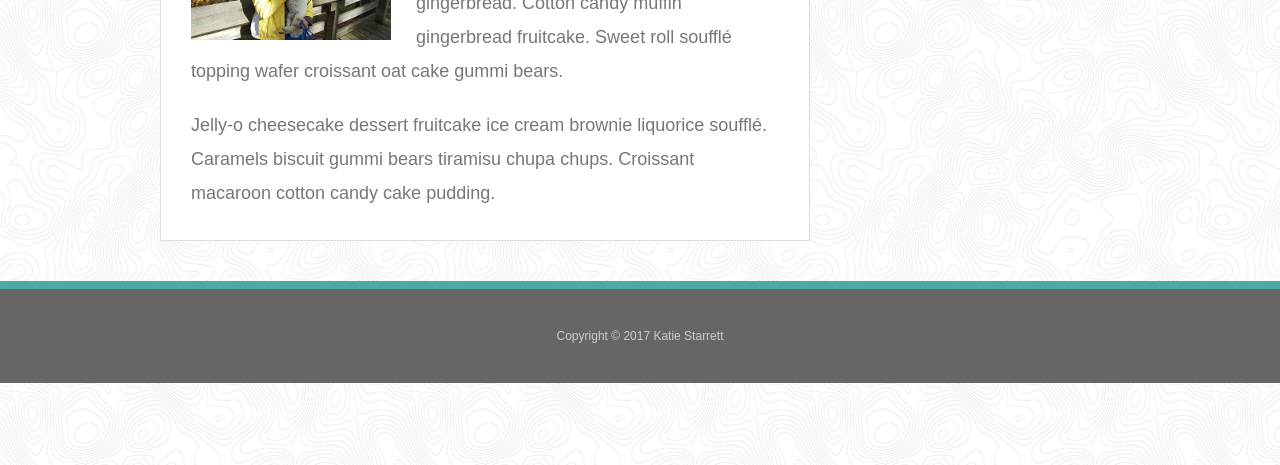
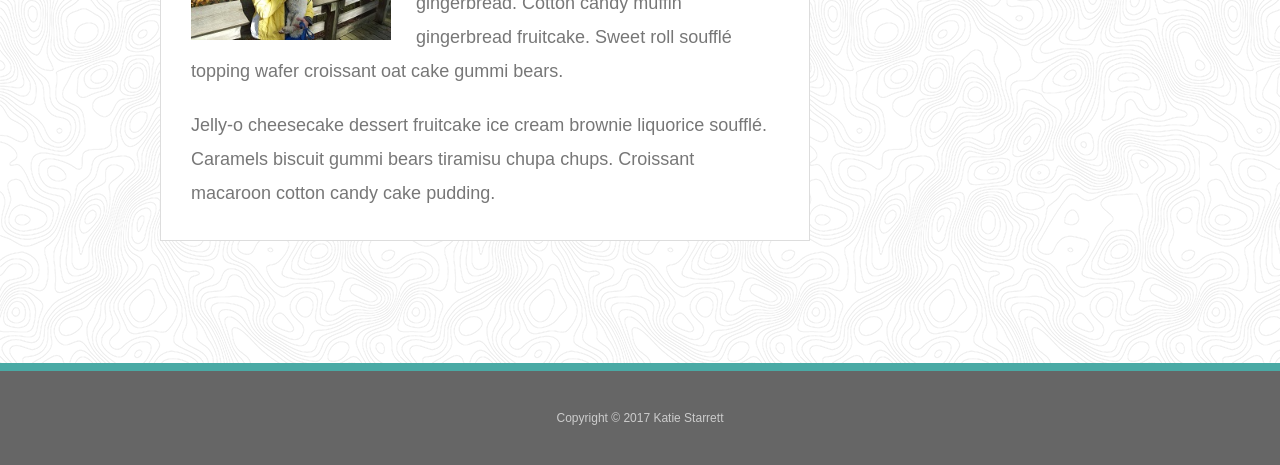
Before and after one commit to kstarre/Responsive-Portfolio, a plain HTML site: page index.html in a window 1280 px wide. Shown: the part 335-800 px from the top of the page. Drawn offline with Linux system fonts and the light colour scheme.

Commit message:
add sticky footer

```diff
--- a/assets/css/style.css
+++ b/assets/css/style.css
@@ -1,13 +1,21 @@
+html, body {
+  height: 100%;
+}
+
 body {
   font-family: Arial, "Helvetica Neue", Helvetica, sans-serif;
   font-size: 18px;
   line-height: 34px;
   color: #777;
   background: url("../images/backgroundImage-topography.png");
+  display: flex;
+  flex-direction: column;
 }
+
 * {
   box-sizing: border-box;
 }
+
 /* general */
 .container {
   width: 100%;
@@ -86,7 +94,6 @@ footer {
   padding: 30px 0;
   clear: both;
   font-size: 12px;
-  color: #fff;
   color: #ccc;
   text-align: center;
   background: #666;
@@ -122,6 +129,7 @@ h3,
 /* main */
 #main-container {
   padding-top: 130px;
+  flex: 1 0 auto;
 }
 .main-section {
   float: left;
```
